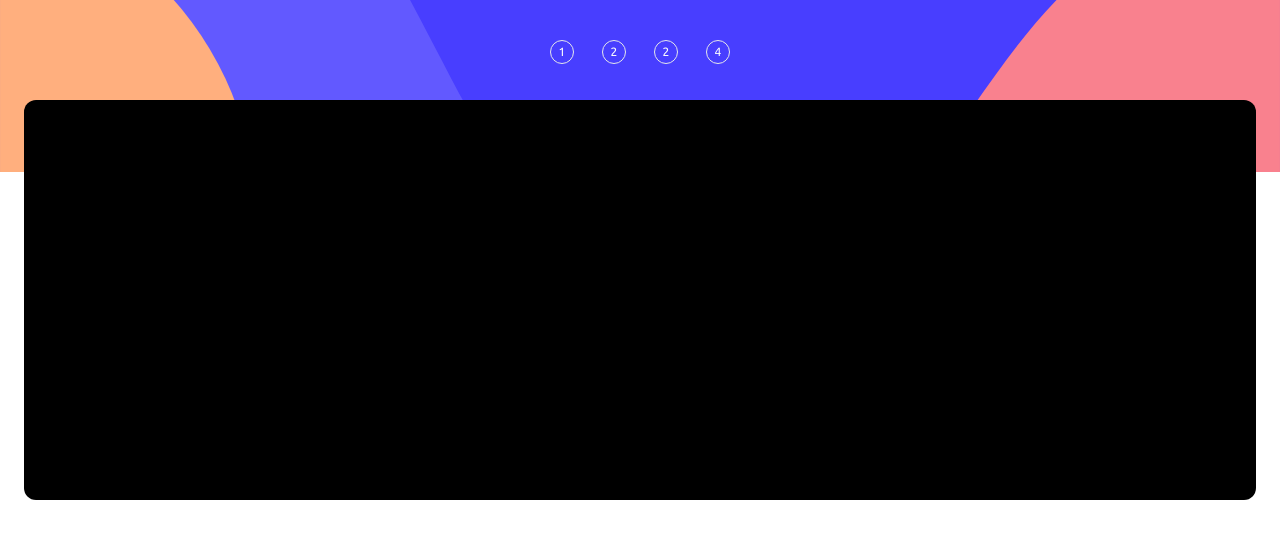
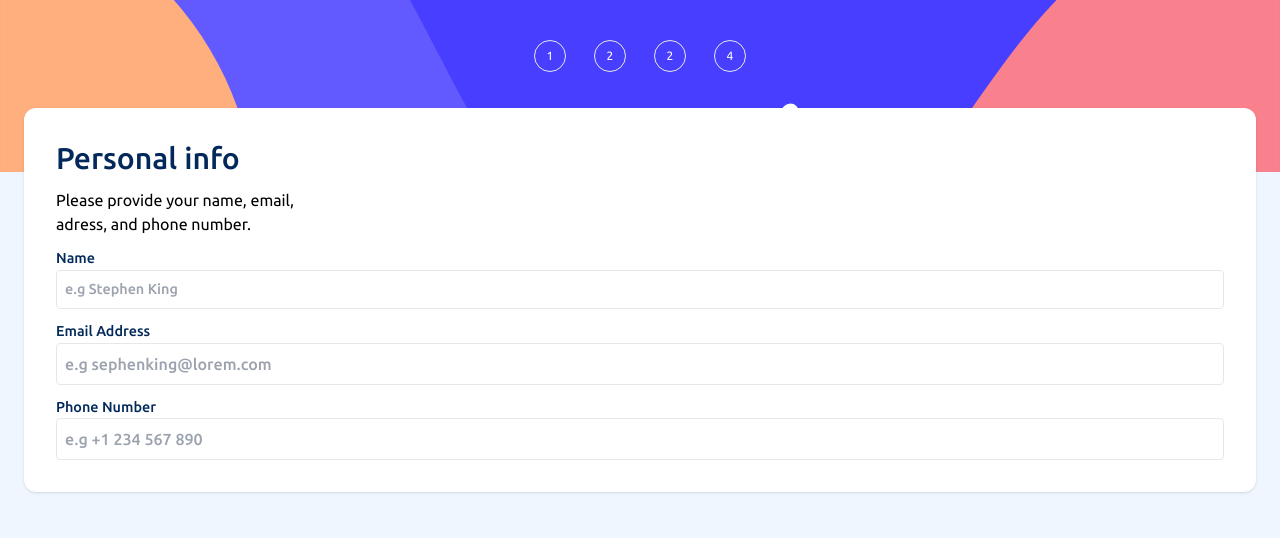
Before and after one commit to marreropd/multi-step-form-main, a React (Vite) app: page / in a window 1280 px wide. Shown: the top 538 px of the page. Built offline with nearby package versions, Linux system fonts and the light colour scheme.

Commit message:
add html and styles to first step form component

```diff
--- /dev/null
+++ b/src/components/FirstStepForm.jsx
@@ -0,0 +1,60 @@
+const FirstStepForm = () => {
+  return (
+    <section className="flex flex-col content-center justify-center p-6 py-9 ">
+      <div className="flex h-[100%] flex-col gap-3 rounded-xl bg-white p-8 shadow">
+        <h2 className="text-3xl font-medium text-marine-blue">Personal info</h2>
+        <p className="text-balance max-w-sm">
+          Please provide your name, email, adress, and phone number.
+        </p>
+
+        <form action="/" className="flex flex-col font-medium ">
+          <label htmlFor="name" className="block text-[.9rem] text-marine-blue">
+            Name
+          </label>
+          <input
+            className="rounded border p-2 text-[.9rem]"
+            type="text"
+            name="name"
+            id="name"
+            placeholder="e.g Stephen King"
+            required
+          />
+
+          <label
+            htmlFor="name"
+            className="mt-3 block text-[.9rem] text-marine-blue"
+          >
+            Email Address
+          </label>
+          <input
+            className="rounded border p-2"
+            type="text"
+            name="name"
+            id="name"
+            placeholder="e.g sephenking@lorem.com"
+            required
+          />
+
+          <label
+            htmlFor="phone"
+            className="mt-3 block text-[.9rem] text-marine-blue"
+          >
+            Phone Number
+          </label>
+          <input
+            className="rounded border p-2"
+            type="tel"
+            name="phone"
+            id="phone"
+            placeholder="e.g +1 234 567 890"
+            required
+          />
+
+          <input type="submit" id="submit-form-step-1" class="hidden" />
+        </form>
+      </div>
+    </section>
+  );
+};
+
+export default FirstStepForm;
--- a/src/components/MultiStepForm.css
+++ b/src/components/MultiStepForm.css
@@ -22,4 +22,8 @@
       /* Fonts */
       --main-font:'Ubuntu', sans-serif;
     }
+
+    body{
+      @apply bg-magnolia
+    }
   }
--- a/src/components/MultiStepForm.jsx
+++ b/src/components/MultiStepForm.jsx
@@ -1,36 +1,38 @@
+import FirstStepForm from "./FirstStepForm";
 import "./MultiStepForm.css";
 
 const MultiStepForm = () => {
   return (
-    <section className="m-0 h-screen p-0 font-main-font">
+    <section className="h-screen font-main-font">
       <div className="h-[10.75rem] w-[100%] bg-[url('/assets/images/bg-sidebar-mobile.svg')] bg-cover bg-center bg-no-repeat py-10">
         <header>
           <ul className="relative flex list-none items-center  justify-center gap-7">
             <li>
-              <div className="flex h-[1.5rem] w-[1.5rem] items-center justify-center rounded-full border text-center text-xs text-white hover:bg-sky-700">
+              <div className="flex h-[2rem] w-[2rem] items-center justify-center rounded-full border text-center text-xs text-white hover:bg-sky-700">
                 1
               </div>
             </li>
             <li>
-              <div className="flex h-[1.5rem] w-[1.5rem] items-center justify-center rounded-full border text-center text-xs text-white">
+              <div className="flex h-[2rem] w-[2rem] items-center justify-center rounded-full border text-center text-xs text-white">
                 2
               </div>
             </li>
             <li>
-              <div className="flex h-[1.5rem] w-[1.5rem] items-center justify-center rounded-full border text-center text-xs text-white">
+              <div className="flex h-[2rem] w-[2rem] items-center justify-center rounded-full border text-center text-xs text-white">
                 2
               </div>
             </li>
             <li>
-              <div className="flex h-[1.5rem] w-[1.5rem] items-center justify-center rounded-full border text-center text-xs text-white">
+              <div className="flex h-[2rem] w-[2rem] items-center justify-center rounded-full border text-center text-xs text-white">
                 4
               </div>
             </li>
           </ul>
         </header>
-        <section className="flex flex-col content-center justify-center p-6 py-9">
-          <div className="h-[25rem] rounded-xl bg-black"></div>
-        </section>
+        <FirstStepForm />
+        {/*   <label for="submit-form-step-1" tabindex="0">
+          Next Step
+        </label> */}
       </div>
 
       {/*       <p className="bg-marine-blue text-light-blue">hola</p> */}
```
